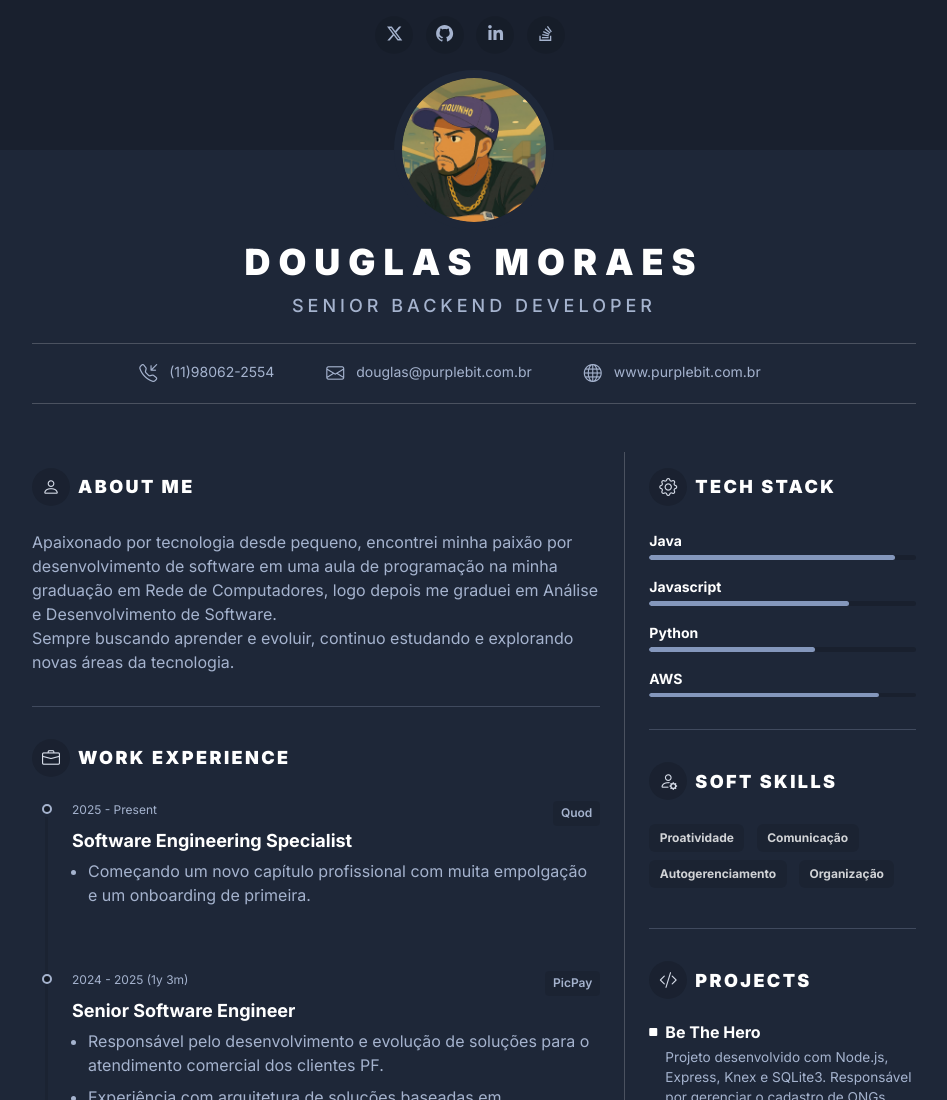
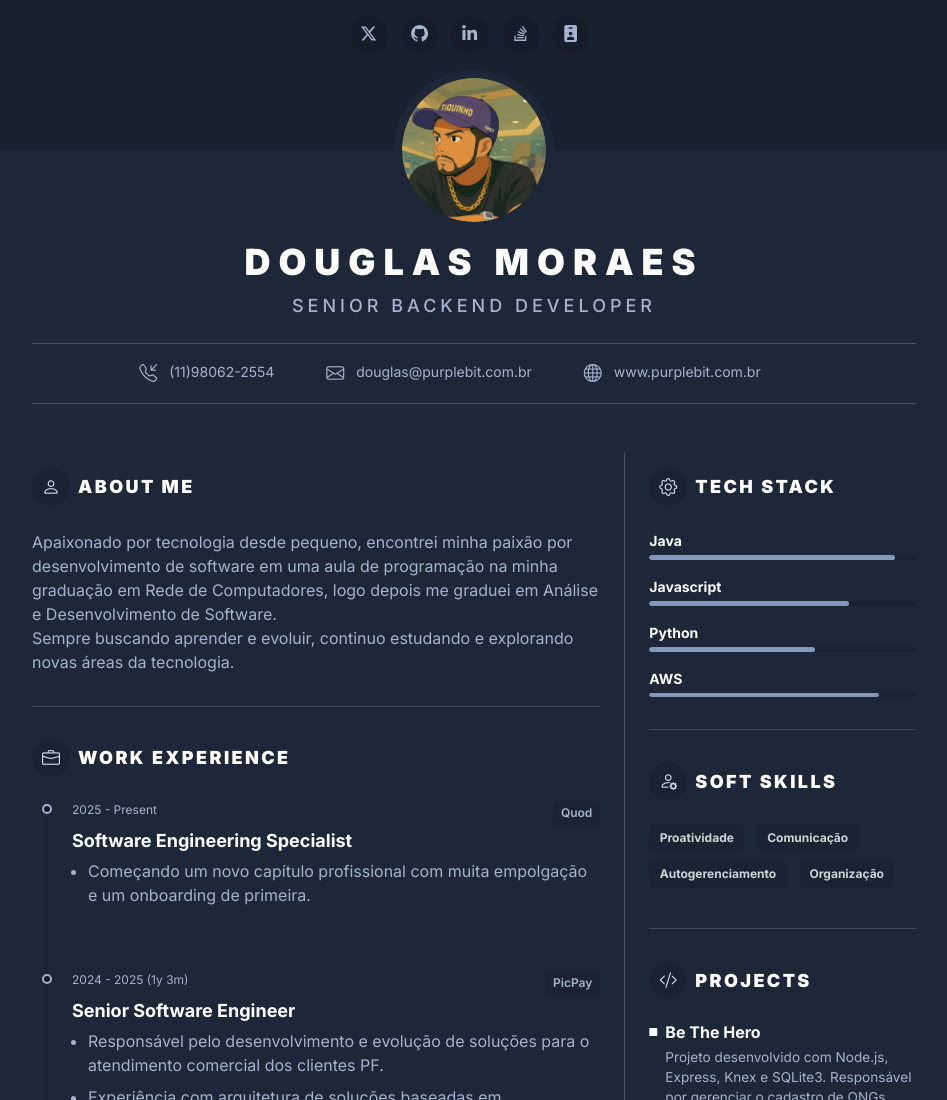
Before and after one commit to tiquinhonew/douglasmoraes, a plain HTML site: page index.html in a window 1280 px wide. Shown: the top 1100 px of the page, without its empty margins (166-1113 px from the left). Drawn offline with nearby package versions, Linux system fonts and the light colour scheme.

Commit message:
adicionando badge

```diff
--- a/index.html
+++ b/index.html
@@ -58,7 +58,7 @@
 								<li class="list-inline-item me-0 me-md-1 me-lg-2"><a href="https://github.com/tiquinhonew" target="_blank"><i class="fa-brands fa-github fa-fw"></i></a></li>
 								<li class="list-inline-item me-0 me-md-1 me-lg-2"><a href="https://www.linkedin.com/in/douglasam" target="_blank"><i class="fa-brands fa-linkedin-in fa-fw"></i></a></li>
 								<li class="list-inline-item me-0 me-md-1 me-lg-2"><a href="https://stackoverflow.com/users/6432913/douglas-moraes" target="_blank"	><i class="fa-brands fa-stack-overflow fa-fw"></i></a></li>
-
+								<li class="list-inline-item me-0 me-md-1 me-lg-2"><a href="https://www.credly.com/users/douglasam" target="_blank"><i class="fa-solid fa-id-badge fa-fw"></i></a></li>
 							</ul><!--//social-list-->
 
 						</div><!--//top-bar-inner-->
```
